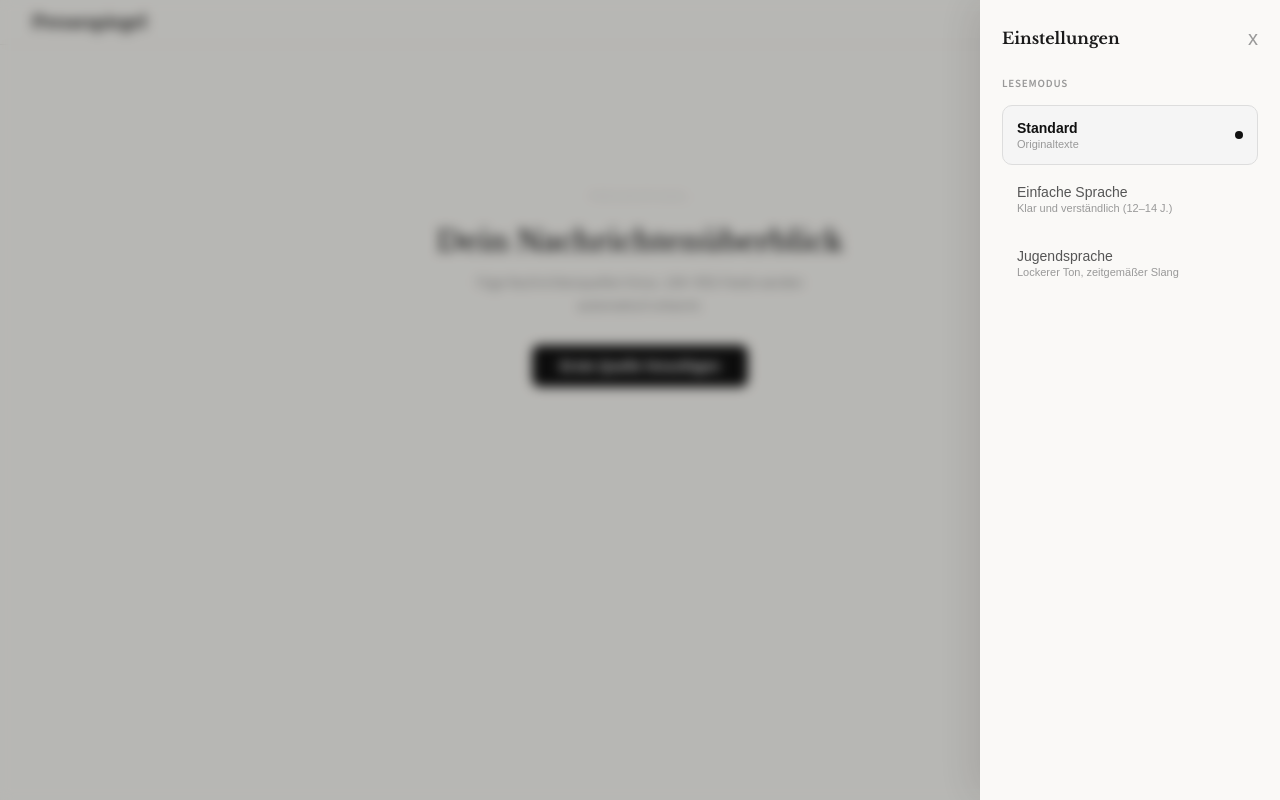
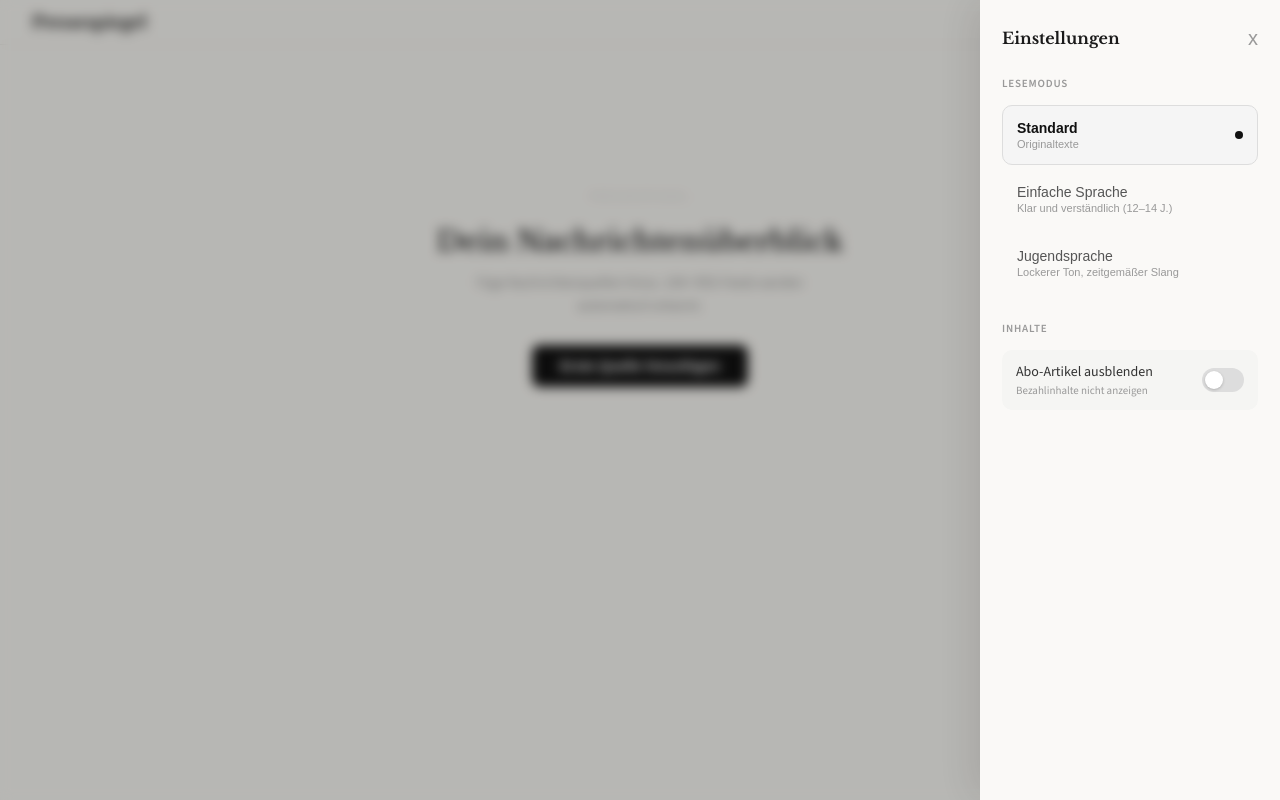
Before and after one commit to IngoKaiser/Pressespiegel, a Next.js app: page / in a window 1280 px wide. Both pictures are taken after a click on the button 1158 px from the left and 22 px from the top of the page. Built offline with nearby package versions, Linux system fonts and the light colour scheme.

Commit message:
abo Filter

```diff
--- a/app/page.js
+++ b/app/page.js
@@ -2,7 +2,7 @@
 
 import { useState, useEffect, useCallback, useRef } from 'react';
 
-const SK = 'ps-src-v5', CK = 'ps-cache-v5', LK = 'ps-lang', TK = 'ps-trans', BK = 'ps-broken', TTL = 20 * 60 * 1000;
+const SK = 'ps-src-v5', CK = 'ps-cache-v5', LK = 'ps-lang', TK = 'ps-trans', BK = 'ps-broken', PK = 'ps-hide-paywall', TTL = 20 * 60 * 1000;
 const uid = () => Math.random().toString(36).slice(2, 9);
 const dom = (u) => { try { return new URL(u).hostname.replace('www.', ''); } catch { return u; } };
 const norm = (u) => u.startsWith('http') ? u : 'https://' + u;
@@ -194,8 +194,8 @@ function Modal({ onAdd, onClose }) {
   );
 }
 
-// ─── Settings Drawer (language only) ───
-function SettingsDrawer({ langMode, onLangChange, onClose }) {
+// ─── Settings Drawer ───
+function SettingsDrawer({ langMode, onLangChange, hidePaywall, onHidePaywallChange, onClose }) {
   return (
     <div onClick={onClose} style={{ position: 'fixed', inset: 0, background: 'rgba(0,0,0,0.25)', backdropFilter: 'blur(6px)', zIndex: 9998, display: 'flex', justifyContent: 'flex-end' }}>
       <div onClick={(e) => e.stopPropagation()} style={{ background: '#faf9f7', width: 'min(300px, 85vw)', height: '100%', padding: '28px 22px', boxShadow: '-8px 0 40px rgba(0,0,0,0.1)', overflowY: 'auto' }}>
@@ -221,6 +221,18 @@ function SettingsDrawer({ langMode, onLangChange, onClose }) {
             </button>
           );
         })}
+        <div style={{ marginTop: 28 }}>
+          <div style={{ fontSize: 11, fontWeight: 600, textTransform: 'uppercase', letterSpacing: 0.8, color: '#999', marginBottom: 14 }}>Inhalte</div>
+          <div style={{ display: 'flex', alignItems: 'center', justifyContent: 'space-between', padding: '12px 14px', borderRadius: 10, background: '#f5f5f3' }}>
+            <div>
+              <div style={{ fontSize: 14, fontWeight: 500, color: '#333' }}>Abo-Artikel ausblenden</div>
+              <div style={{ fontSize: 11, color: '#999', marginTop: 2 }}>Bezahlinhalte nicht anzeigen</div>
+            </div>
+            <button onClick={() => onHidePaywallChange(!hidePaywall)} style={{ width: 42, height: 24, borderRadius: 12, border: 'none', cursor: 'pointer', background: hidePaywall ? '#111' : '#ddd', position: 'relative', transition: 'background 0.2s', flexShrink: 0, padding: 0 }}>
+              <div style={{ width: 18, height: 18, borderRadius: 9, background: '#fff', position: 'absolute', top: 3, left: hidePaywall ? 21 : 3, transition: 'left 0.2s', boxShadow: '0 1px 3px rgba(0,0,0,0.2)' }} />
+            </button>
+          </div>
+        </div>
       </div>
     </div>
   );
@@ -296,6 +308,7 @@ export default function Home() {
   const [loading, setLoading] = useState({});
   const [errors, setErrors] = useState({});
   const [langMode, setLangMode] = useState('off');
+  const [hidePaywall, setHidePaywall] = useState(false);
   const [transCache, setTransCache] = useState({});
   const [modal, setModal] = useState(false);
   const [settingsOpen, setSettingsOpen] = useState(false);
@@ -315,6 +328,7 @@ export default function Home() {
     try { const c = localStorage.getItem(CK); if (c) { const { d, t } = JSON.parse(c); if (Date.now() - t < TTL) setArticles(d); } } catch {}
     try { const b = localStorage.getItem(BK); if (b) setBrokenIds(new Set(JSON.parse(b))); } catch {}
     try { const l = localStorage.getItem(LK); if (l) setLangMode(l); } catch {}
+    try { const p = localStorage.getItem(PK); if (p) setHidePaywall(JSON.parse(p)); } catch {}
     try { const t = localStorage.getItem(TK); if (t) setTransCache(JSON.parse(t)); } catch {}
     setReady(true);
   }, []);
@@ -324,6 +338,7 @@ export default function Home() {
   useEffect(() => { if (ready && Object.keys(articles).length) try { localStorage.setItem(CK, JSON.stringify({ d: articles, t: Date.now() })); } catch {} }, [articles, ready]);
   useEffect(() => { if (brokenIds.size > 0) try { localStorage.setItem(BK, JSON.stringify([...brokenIds])); } catch {} }, [brokenIds]);
   useEffect(() => { if (ready) try { localStorage.setItem(LK, langMode); } catch {} }, [langMode, ready]);
+  useEffect(() => { if (ready) try { localStorage.setItem(PK, JSON.stringify(hidePaywall)); } catch {} }, [hidePaywall, ready]);
   useEffect(() => { if (Object.keys(transCache).length) try { localStorage.setItem(TK, JSON.stringify(transCache)); } catch {} }, [transCache]);
 
   // Auto-dismiss errors
@@ -402,7 +417,7 @@ export default function Home() {
   const normTitle = (t) => t.toLowerCase().replace(/[^a-z\u00e4\u00f6\u00fc\u00df0-9]/g, '').slice(0, 60);
   const allArticles = (() => {
     const sorted = Object.values(articles).flat()
-      .filter(a => !brokenIds.has(a.id) && !brokenIds.has(a.url))
+      .filter(a => !brokenIds.has(a.id) && !brokenIds.has(a.url) && !(hidePaywall && a.paywall))
       .filter(a => activeFilter === 'all' || a.sourceId === activeFilter)
       .sort((a, b) => (b.pubDate ? new Date(b.pubDate).getTime() : 0) - (a.pubDate ? new Date(a.pubDate).getTime() : 0));
     const seen = new Set();
@@ -492,7 +507,7 @@ export default function Home() {
       </div>
 
       {modal && <Modal onAdd={add} onClose={() => setModal(false)} />}
-      {settingsOpen && <SettingsDrawer langMode={langMode} onLangChange={setLangMode} onClose={() => setSettingsOpen(false)} />}
+      {settingsOpen && <SettingsDrawer langMode={langMode} onLangChange={setLangMode} hidePaywall={hidePaywall} onHidePaywallChange={setHidePaywall} onClose={() => setSettingsOpen(false)} />}
       {sourcesOpen && <SourcesDrawer sources={sources} onReorder={setSources} onRemove={remove} onClose={() => setSourcesOpen(false)} />}
     </>
   );
```
